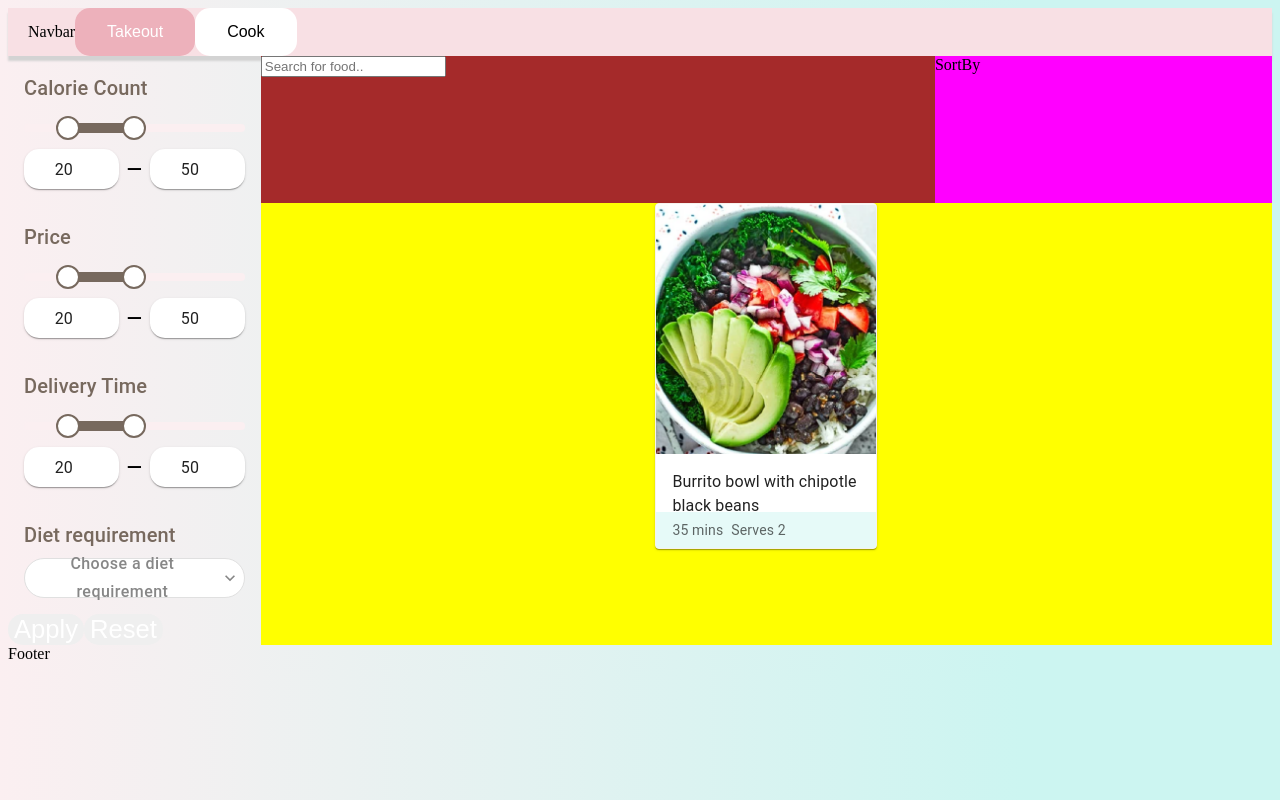
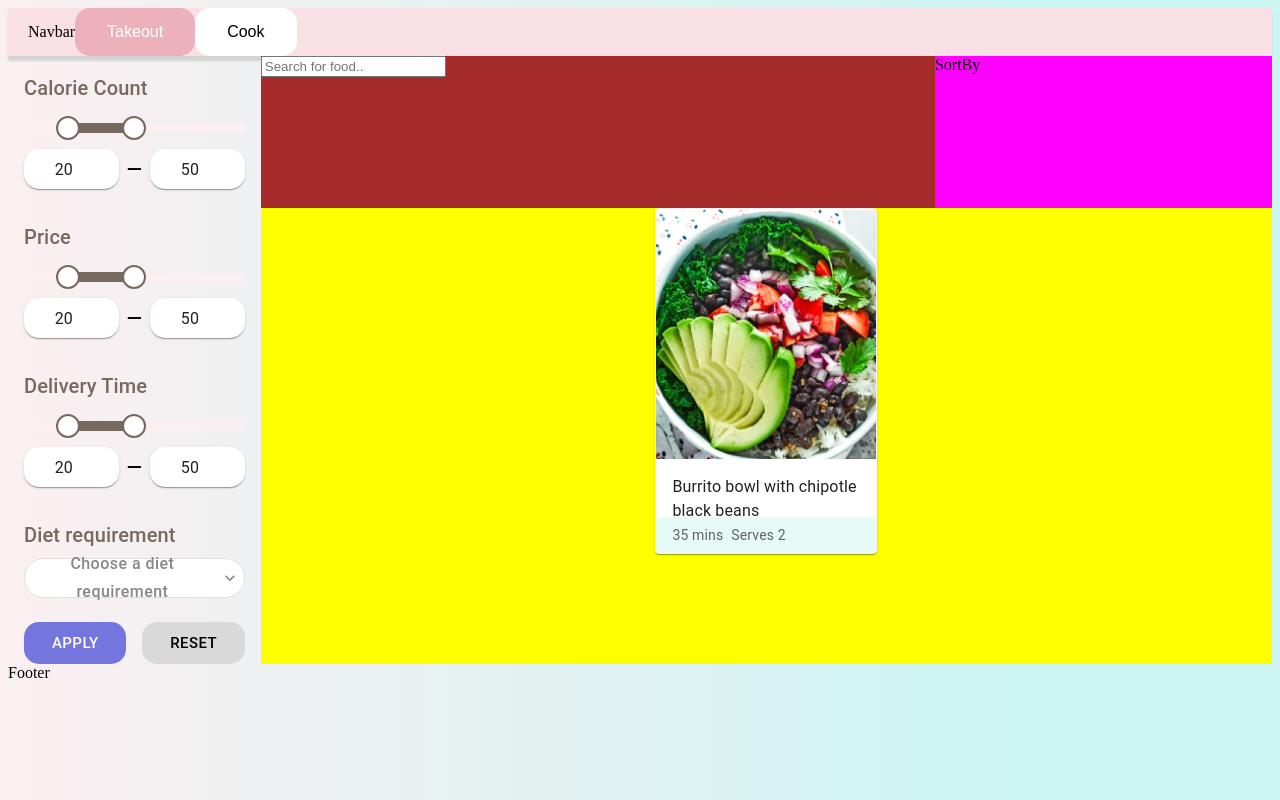
Before and after one commit to UOA-CS732-SE750-Students-2024/project-group-playful-penguins, a React (Vite) app in the folder frontend/: page /home in a window 1280 px wide. Built offline with nearby package versions, Linux system fonts and the light colour scheme.

Commit message:
PPENG 28: Added basic customisation in buttons.

```diff
--- a/frontend/src/components/FilterPanel/FilterPanel.jsx
+++ b/frontend/src/components/FilterPanel/FilterPanel.jsx
@@ -6,6 +6,7 @@ import { DietRequirementFilter } from "../Filters/DietRequirementFilter/DietRequ
 import { CookingTimeFilter } from "../Filters/CookingTimeFilter/CookingTimeFilter";
 import { DeliveryTimeFilter } from "../Filters/DeliveryTimeFilter/DeliveryTimeFilter";
 import { PriceFilter } from "../Filters/PriceFilter/PriceFilter";
+import { Box, Button } from "@mui/material";
 
 export function FilterPanel() {
   const { isTakeout } = useContext(AppContext);
@@ -25,10 +26,50 @@ export function FilterPanel() {
         </div>
       )}
       <DietRequirementFilter />
-      <div>
-        <button>Apply</button>
-        <button>Reset</button>
-      </div>
+      <Box
+        sx={{
+          display: "flex",
+          justifyContent: "space-between",
+          pl: "16px",
+          pr: "16px",
+          pt: "8px",
+          margin: "auto",
+        }}
+      >
+        <Button
+          variant="text"
+          size="large"
+          sx={{
+            flex: 1, // TODO change color dynamically
+            color: "white",
+            borderRadius: "15px",
+            backgroundColor: "#7575DE",
+            "&:hover": {
+              backgroundColor: "#B22222",
+            },
+            marginRight: "8px",
+          }}
+        >
+          Apply
+        </Button>
+        <Button
+          variant="text"
+          size="large"
+          sx={{
+            flex: 1,
+            color: "black", // TODO change color dynamically
+            borderRadius: "15px",
+            backgroundColor: "#D9D9D9",
+            "&:hover": {
+              backgroundColor: "darkgray",
+              borderColor: "darkgray",
+            },
+            marginLeft: "8px",
+          }}
+        >
+          Reset
+        </Button>
+      </Box>
     </div>
   );
 }
```
